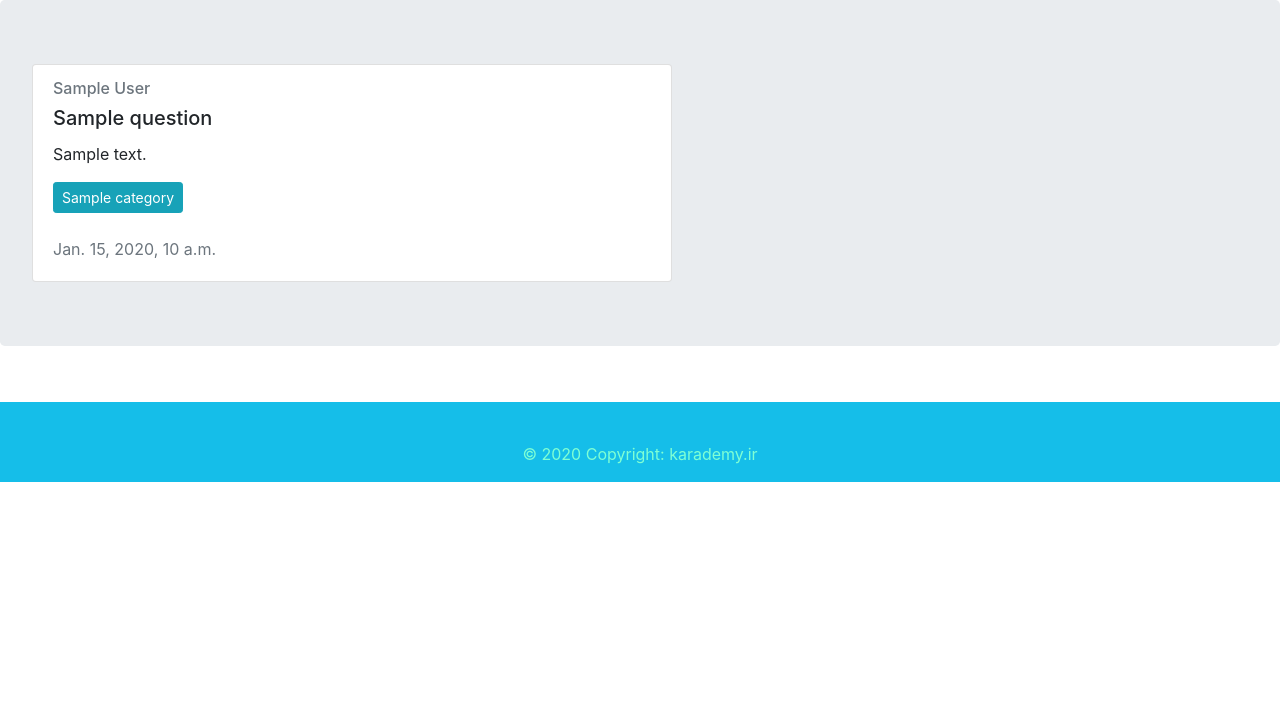
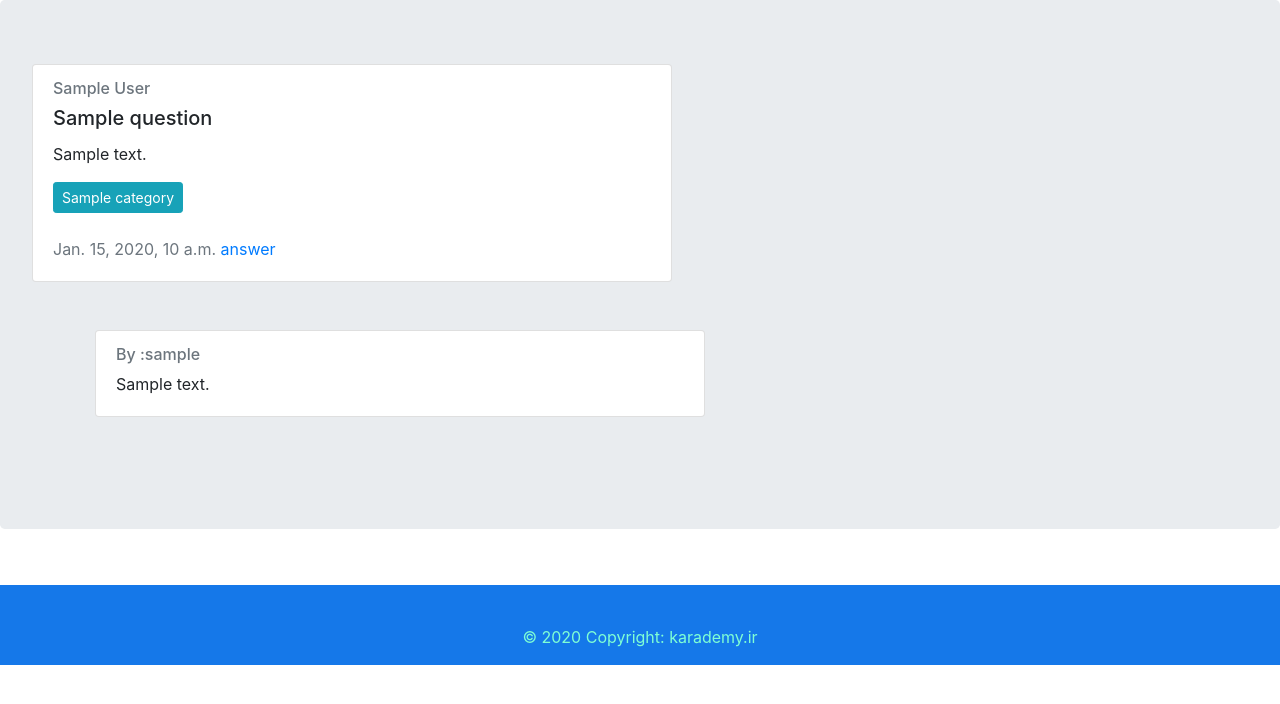
Before and after one commit to arian-rad/Question-and-Answer-webiste, a Django app: page /questions/1/detail/ in a window 1280 px wide. Shown: the part 58-762 px from the top of the page. Run offline with Django 3.2, Linux system fonts and the light colour scheme; tables that the repository leaves empty hold one stand-in row (values such as "Sample post"); some libraries are stand-ins or nearby versions.

Commit message:
added answer feature to the site!

```diff
--- a/questions/admin.py
+++ b/questions/admin.py
@@ -1,5 +1,5 @@
 from django.contrib import admin
-from questions.models import Question, Category
+from questions.models import Question, Category, Answer
 
 
 @admin.register(Category)
@@ -12,3 +12,7 @@ class QuestionAdmin(admin.ModelAdmin):
     prepopulated_fields = {'slug': ('title',)}
     readonly_fields = ('num_of_views',)
     list_display = ('title', 'user', 'category', 'num_of_views', 'date_created',)
+
+@admin.register(Answer)
+class AnswerAdmin(admin.ModelAdmin):
+    list_display = ('author', 'date_created',)
--- a/questions/models.py
+++ b/questions/models.py
@@ -37,6 +37,9 @@ class Question(models.Model):
     num_of_views = models.IntegerField(default=0, verbose_name='تعداد بازدید')
     # approved_answer = BooleanField(default=False)
 
+    def get_num_of_answers(self):
+        return self.question_answers.count()
+
 
     class Meta:
         verbose_name = 'سوال'
@@ -49,12 +52,12 @@ class Question(models.Model):
 
 
 class Answer(models.Model):
-    author = models.ForeignKey(User, on_delete=models.CASCADE, verbose_name='پاسخ دهنده', related_name='answer_rel')
+    author = models.ForeignKey(User, on_delete=models.CASCADE, default=settings.AUTH_USER_MODEL, verbose_name='پاسخ دهنده', related_name='answer_rel')
     related_question = models.ForeignKey(Question, on_delete=models.CASCADE, verbose_name='سوال مربوطه', related_name='question_answers')
     body = RichTextField(verbose_name='متن جواب')
     date_created = models.DateTimeField(auto_now_add=True, verbose_name='تاریخ ایجاد')
     date_edited = models.DateTimeField(auto_now=True, verbose_name='تاریخ ویرایش')
-    liked = models.ManyToManyField(User, default=None, blank=True, related_name='liked_answers')
+    # liked = models.ManyToManyField(User, default=None, blank=True, related_name='liked_answers')
 
     class Meta:
         verbose_name = 'جواب'
--- a/questions/templates/questions/posts/detail.html
+++ b/questions/templates/questions/posts/detail.html
@@ -9,6 +9,21 @@
       <a href="{% url 'questions:category_detail' question.category.pk %}" class="btn btn-info btn-sm">{{question.category}}</a>
       <br><br>
       <time class="card-subtitle mb-2 text-muted">{{question.date_created}}</time>
+      <a href="{% url 'questions:create_answer' question.id %}" class="card-link">answer</a>
     </div>
   </div>
+
+
+
+
+{% for ans in answers %}
+  <div class="container m-5"  style="width: 40rem;">
+    <div class="card">
+      <div class="card-body">
+        <h6 class="card-subtitle mb-2 text-muted">By :{{ans.author.username}}</h6>
+        <p class="card-text">{{ ans.body | safe }}</p>
+      </div>
+    </div>
+  </div>
+{% endfor %}
 {% endblock %}
--- a/questions/urls.py
+++ b/questions/urls.py
@@ -13,4 +13,5 @@ urlpatterns = [
     path('questions/<int:pk>/detail/', views.QuestionDetailView.as_view(), name='question_detail'),
     path('about/', views.AboutTemplateView.as_view(), name='about'),
     path('category/<int:pk>/questions/', views.CategoryQuestionsDetailView.as_view(), name='category_detail'),
+    path('create_answer/<int:pk>', views.AnswerCreateView.as_view(), name='create_answer'),
 ]
--- a/questions/views.py
+++ b/questions/views.py
@@ -1,8 +1,10 @@
 from django.shortcuts import render, get_object_or_404, redirect
-from questions.models import Question,Category
-from questions.forms import QuestionForm
+from questions.models import Question, Category, Answer
+from questions.forms import QuestionForm, AnswerForm
 from django.views.generic import TemplateView, ListView, DetailView, CreateView
 from django.urls import reverse_lazy
+from django.contrib.auth.decorators import login_required
+from django.utils.decorators import method_decorator
 
 
 class HomeTemplateView(TemplateView):
@@ -27,6 +29,7 @@ class QuestionDetailView(DetailView):
     template_name = 'questions/posts/detail.html'
     def get_context_data(self, **kwargs):
         context = super().get_context_data(**kwargs)
+        context['answers'] = self.object.question_answers.all()
         # context['category1'] = self.object.category
         self.object.num_of_views += 1
         self.object.save()
@@ -41,7 +44,7 @@ class QuestionDetailView(DetailView):
 #     success_url = reverse_lazy('questions:all_questions')
 
 
-
+@method_decorator(login_required, name='dispatch')
 class QuestionCreateView(CreateView):
     model = Question
     form_class = QuestionForm
@@ -72,3 +75,20 @@ class CategoryQuestionsDetailView(DetailView):
         context['cat_ques'] = context['category'].category_questions.all()  # related_name = category_questions
 
         return context
+
+@method_decorator(login_required, name='dispatch')
+class AnswerCreateView(CreateView):
+    model = Answer
+    template_name = 'questions/posts/create_answer.html'
+    form_class = AnswerForm
+    success_url = reverse_lazy('questions:question_detail')
+
+    def post(self, request, pk):
+        answer_form = AnswerForm(request.POST)
+        if answer_form.is_valid():
+            cleaned_data = answer_form.cleaned_data
+            current_user = request.user
+            question = get_object_or_404(Question, id=pk)
+            answer = Answer(body=cleaned_data['body'], related_question=question, author=current_user)
+            answer.save()
+            return redirect('questions:question_detail', pk)
--- a/templates/layouts/base.html
+++ b/templates/layouts/base.html
@@ -17,6 +17,6 @@
 
 <footer class="page-footer font-small blue pt-4">
     {% include 'layouts/inc/footer.html' %}
+</footer>
 
-</footer>
 </html>
--- a/templates/layouts/inc/footer.html
+++ b/templates/layouts/inc/footer.html
@@ -1,51 +1,5 @@
-<!-- Footer -->
-<footer class="page-footer font-small darkspecial-color-dark pt-4" style="background-color: rgb(21, 190, 233);">
-
-    <!-- Footer Elements -->
-    <!-- <div class="container"> -->
-
-      <!--Grid row-->
-      <!-- <div class="row"> -->
-
-        <!--Grid column-->
-        <!-- <div class="col-md-6 mb-4"> -->
-
-          <!-- Form -->
-          <!-- <form class="form-inline">
-            <input class="form-control form-control-sm mr-3 w-75" type="text" placeholder="Search"
-              aria-label="Search">
-            <i class="fas fa-search" aria-hidden="true"></i>
-          </form> -->
-          <!-- Form -->
-
-        <!-- </div> -->
-        <!--Grid column-->
-
-        <!--Grid column-->
-        <!-- <div class="col-md-6 mb-4">
-
-          <form class="input-group">
-            <input type="text" class="form-control form-control-sm" placeholder="Your email"
-              aria-label="Your email" aria-describedby="basic-addon2">
-            <div class="input-group-append">
-              <button class="btn btn-sm btn-outline-white my-0" type="button">Sign up</button>
-            </div>
-          </form>
-
-        </div> -->
-        <!--Grid column-->
-
-      </div>
-      <!--Grid row-->
-
+<footer class="page-footer font-small darkspecial-color-dark pt-4" style="background-color: rgb(21, 120, 233);">
+    <div class="footer-copyright text-center py-3" style="color:aquamarine">© 2020 Copyright:
+      <a href="https://karademy.ir" style="color: aquamarine;"> karademy.ir</a>
     </div>
-    <!-- Footer Elements -->
-
-    <!-- Copyright -->
-    <div class="footer-copyright text-center py-3" style="color:aquamarine">© 2020 Copyright:
-      <a href="karademy.ir" style="color: aquamarine;"> karademy.ir</a>
-    </div>
-    <!-- Copyright -->
-
   </footer>
-  <!-- Footer -->
```
Also changed, not shown: questions/forms.py (+6 -1 lines), questions/templates/questions/posts/allPosts.html (+8 -1 lines), questions/templates/questions/posts/create_answer.html (added, +10 -0 lines), questions/migrations/0001_initial.py, questions/migrations/0002_question_num_of_views.py (deleted), questions/migrations/0003_auto_20201221_1758.py (deleted), questions/migrations/0004_auto_20201221_1839.py (deleted), questions/migrations/0005_auto_20201224_2332.py (deleted), questions/migrations/0006_auto_20201225_0033.py (deleted).
